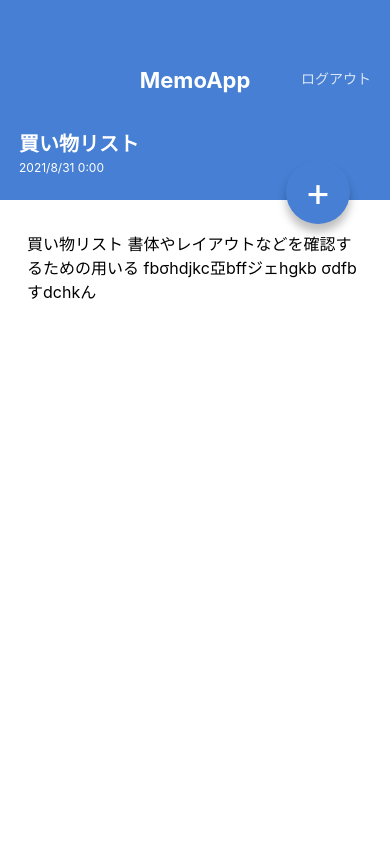
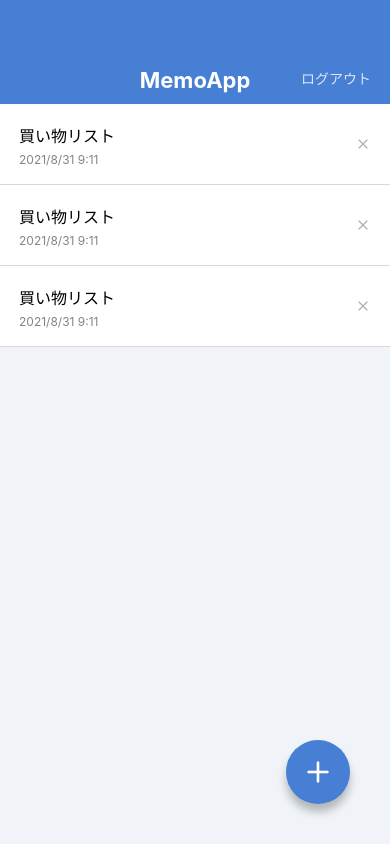
Before and after one commit to junya942/MemoApp, a React Native app: screen / in a window 390 px wide. Built offline with nearby package versions, Linux system fonts and the light colour scheme.

Commit message:
Install expo/vector/icons

```diff
--- a/App.jsx
+++ b/App.jsx
@@ -1,10 +1,10 @@
 import React from 'react';
 
 import MemoListScreen from './src/screens/MemoListScreen';
-import MemoDetailScreen from './src/screens/MemoDetailScreen';
+// import MemoDetailScreen from './src/screens/MemoDetailScreen';
 
 export default function App() {
   return (
-    <MemoDetailScreen />
+    <MemoListScreen />
   );
 }
--- a/package.json
+++ b/package.json
@@ -8,6 +8,7 @@
     "eject": "expo eject"
   },
   "dependencies": {
+    "@expo/vector-icons": "^12.0.5",
     "expo": "~42.0.1",
     "expo-status-bar": "~1.0.4",
     "prop-types": "^15.7.2",
--- a/src/components/CirleButon.jsx
+++ b/src/components/CirleButon.jsx
@@ -1,19 +1,20 @@
 import React from 'react';
-import { View, Text, StyleSheet } from 'react-native';
+import { View, StyleSheet } from 'react-native';
 import { string, shape } from 'prop-types';
+import { Feather } from '@expo/vector-icons';
 
 export default function CircleButton(props) {
-  const { children, style } = props;
+  const { style, name } = props;
   return (
     <View style={[styles.circleButton, style]}>
-      <Text style={styles.circleButtonLabel}>{children}</Text>
+      <Feather name={name} size={32} color="white" />
     </View>
   );
 }
 
 CircleButton.propTypes = {
-  children: string.isRequired,
   style: shape(),
+  name: string.isRequired,
 };
 
 CircleButton.defaultProps = {
--- a/src/components/MemoList.jsx
+++ b/src/components/MemoList.jsx
@@ -1,3 +1,4 @@
+import { Feather } from '@expo/vector-icons';
 import React from 'react';
 import { View, Text, StyleSheet } from 'react-native';
 
@@ -10,7 +11,7 @@
           <Text style={styles.memoListItemDate}>2021/8/31 9:11</Text>
         </View>
         <View>
-          <Text>X</Text>
+          <Feather name="x" size={16} color="#B0B0B0" />
         </View>
       </View>
 
@@ -20,7 +21,7 @@
           <Text style={styles.memoListItemDate}>2021/8/31 9:11</Text>
         </View>
         <View>
-          <Text>X</Text>
+          <Feather name="x" size={16} color="#B0B0B0" />
         </View>
       </View>
 
@@ -30,7 +31,7 @@
           <Text style={styles.memoListItemDate}>2021/8/31 9:11</Text>
         </View>
         <View>
-          <Text>X</Text>
+          <Feather name="x" size={16} color="#B0B0B0" />
         </View>
       </View>
     </View>
--- a/src/screens/MemoDetailScreen.jsx
+++ b/src/screens/MemoDetailScreen.jsx
@@ -1,5 +1,7 @@
 import React from 'react';
-import { View, StyleSheet, Text, ScrollView } from 'react-native';
+import {
+  View, StyleSheet, Text, ScrollView,
+} from 'react-native';
 
 import AppBar from '../components/AppBar';
 import CircleButton from '../components/CirleButon';
@@ -14,13 +16,13 @@
       </View>
       <ScrollView style={styles.memoBody}>
         <Text style={styles.memoText}>
-　　　　　　  買い物リスト
-    　　　　  書体やレイアウトなどを確認するための用いる
+　　　　　   買い物リスト
+    　　　　書体やレイアウトなどを確認するための用いる
             fbσhdjkc亞bffジェhgkb
             σdfbすdchkん
     　　 </Text>
       </ScrollView>
-      <CircleButton style={{ top: 160, buttom: 'auto' }}>+</CircleButton>
+      <CircleButton style={{ top: 160, buttom: 'auto' }} name="edit-2" />
     </View>
   );
 }
@@ -55,5 +57,5 @@
   memoText: {
     fontSize: 16,
     lineHeight: 24,
-  }
+  },
 });
--- a/src/screens/MemoListScreen.jsx
+++ b/src/screens/MemoListScreen.jsx
@@ -10,7 +10,7 @@
     <View style={styles.container}>
       <AppBar />
       <MemoList />
-      <CircleButton>+</CircleButton>
+      <CircleButton name="plus" />
     </View>
   );
 }
```
Also changed, not shown: 1 other file (tests, documents, lock files or other folders).
